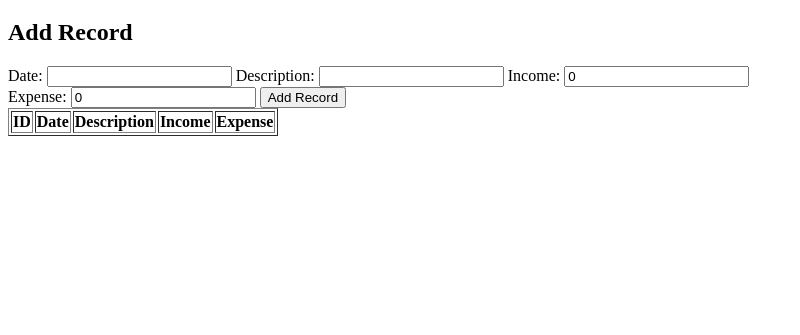
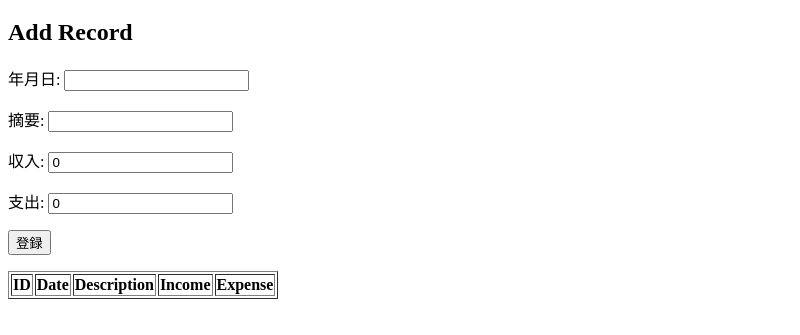
Before and after one commit to T-tak2023/CashBook, an Electron app: page index.html in a window 800 px wide. Shown: the part 61-396 px from the top of the page. Drawn offline with Linux system fonts and the light colour scheme; no server answers.

Commit message:
fix: 金額に負の値を入力できないよう修正し、フォーム項目を日本語に変更

```diff
--- a/index.html
+++ b/index.html
@@ -11,15 +11,25 @@
 
     <h2>Add Record</h2>
     <form id="add-record-form">
-      <label for="date">Date:</label>
-      <input type="text" id="date" name="date" required>
-      <label for="description">Description:</label>
-      <input type="text" id="description" name="description">
-      <label for="income">Income:</label>
-      <input type="number" id="income" name="income" value="0">
-      <label for="expense">Expense:</label>
-      <input type="number" id="expense" name="expense" value="0">
-      <button type="submit">Add Record</button>
+      <p>
+        <label for="date">年月日:</label>
+        <input type="text" id="date" name="date" required>
+      </p>
+      <p>
+        <label for="description">摘要:</label>
+        <input type="text" id="description" name="description">
+      </p>
+      <p>
+        <label for="income">収入:</label>
+        <input type="number" id="income" name="income" value="0" min="0" step="1">
+      </p>
+      <p>
+        <label for="expense">支出:</label>
+        <input type="number" id="expense" name="expense" value="0" min="0" step="1">
+      </p>
+      <p>
+        <button type="submit">登録</button>
+      </p>
     </form>
 
     <table id="records-table" border="1">
```
Also changed, not shown: 2 other files.
